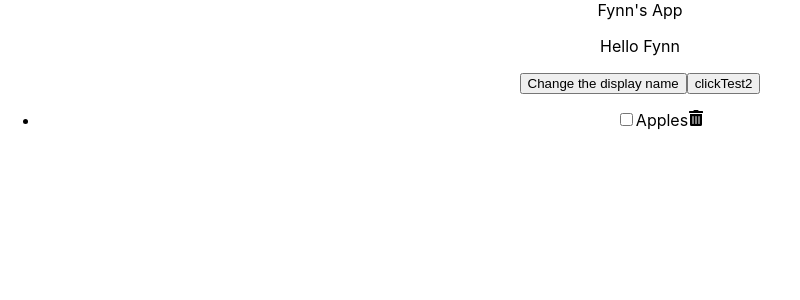
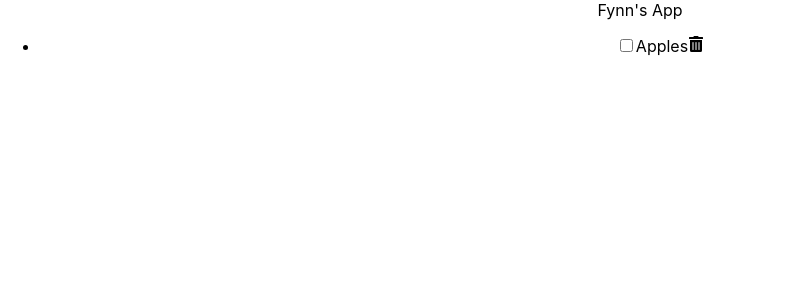
Before and after one commit to FynnHR28/react-tut, a React (Create React App) app: page / in a window 1280 px wide. Shown: the top 300 px of the page, without its empty margins (0-800 px from the left). Built offline with nearby package versions, Linux system fonts and the light colour scheme.

Commit message:
abstracting list into a resuable component

```diff
--- a/src/App.js
+++ b/src/App.js
@@ -2,15 +2,35 @@
 import './App.css';
 import Content from './Content.js';
 import Header from './Header.js';
+import { useState } from 'react';
 
 // in order to have sibling components share
 // state, we lift state up to parent component!
 
 function App() {
+  const [items, setItems] = useState([
+      { id: 1, item: 'Apples', checked: false },
+
+  ]);
+  const handleCheck = (id) => {
+    const listItems = items.map((item) => item.id === id ? { ...item,
+       checked: !item.checked} : item);
+    setItems(listItems)
+  }
+  const handleDelete = (id) => {
+    const listItems = items.filter((item) => item.id !== id);
+    setItems(listItems);
+  }
+
   return (
     <div className="App">
       <Header title="Fynn's App"/>
-      <Content title="Prop"/>
+      <Content
+        // Prop drilling
+        items={items}
+        handleCheck={handleCheck}
+        handleDelete={handleDelete}
+      />
     </div>
   );
 }
--- a/src/Content.js
+++ b/src/Content.js
@@ -1,74 +1,22 @@
 import './Content.css';
-import { useState } from 'react';
 // these are svg icons
-import { FaTrashAlt } from 'react-icons/fa';
+import ItemList from './ItemList.js';
 
 // {} destructures the prop object and extracts title directly
-const Content = () => {
-  const [name, setName] = useState('Fynn')
-  const [items, setItems] = useState([
-    { id: 1, item: 'Apples', checked: false },
-
-  ]);
-  // click events!
-  const changeName = () => {
-      const names = ['Fynn', 'Liam', 'Noah', 'Oliver', 'Elijah', 'James', 'William', 'Benjamin', 'Lucas', 'Henry']
-      const index = Math.floor(Math.random() * names.length);
-      // changes current state of name in this component
-      // only re renders this content component, not the rest of the display
-      setName(names[index])
-
-  }
-    // with params
-  const handleClick2 = (name) => {
-      // `` ${} for string literals in js, f strings in py
-      console.log(`${name} clicked`);
-  }
-
-  const handleCheck = (id) => {
-    const listItems = items.map((item) => item.id === id ? { ...item,
-       checked: !item.checked} : item);
-    setItems(listItems)
-  }
-  const handleDelete = (id) => {
-    const listItems = items.filter((item) => item.id !== id);
-    setItems(listItems);
-  }
-
+const Content = ({items, handleCheck, handleDelete}) => {
 
   return (
     <main>
-
-      {/* name refers to the name state defined up top */}
-      <p>Hello {name}</p>
-      <button onClick={changeName}>Change the display name</button>
-      {/* with params funcs you need an anonymous one or this will be called immediately */}
-      <button onClick={() => handleClick2(name)}>clickTest2</button>
       {items.length ? (
-        <ul>
-        {items.map((item) => (
-          <li className='item' key={item.id}>
-            <input
-            type="checkbox"
-            onChange={() => (
-              handleCheck(item.id)
-            )}
-            checked={item.checked}/>
-            <label>{item.item}</label>
-            {/* like adding a component! */}
-            <FaTrashAlt
-            onClick={() => handleDelete(item.id)}
-            role='button'
-            tabIndex="0"/>
-          </li>
-        ))}
-      </ul>
-
-      ) : (
-
-        <p>List is empty</p>
-      )}
-
+        <ItemList
+          items={items}
+          handleCheck={handleCheck}
+          handleDelete={handleDelete}
+        />
+        ) : (
+          <p>Your list is empty</p>
+        )
+      }
     </main>
   )
 }
--- /dev/null
+++ b/src/ItemList.js
@@ -0,0 +1,28 @@
+
+import { FaTrashAlt } from 'react-icons/fa';
+// Abstraction/cleaning out content.js
+const ItemList = ({items, handleCheck, handleDelete}) => {
+  return (
+
+    <ul>
+        {items.map((item) => (
+          <li className='item' key={item.id}>
+            <input
+            type="checkbox"
+            onChange={() => (
+              handleCheck(item.id)
+            )}
+            checked={item.checked}/>
+            <label>{item.item}</label>
+            {/* like adding a component! */}
+            <FaTrashAlt
+            onClick={() => handleDelete(item.id)}
+            role='button'
+            tabIndex="0"/>
+          </li>
+        ))}
+      </ul>
+  )
+}
+
+export default ItemList
```
